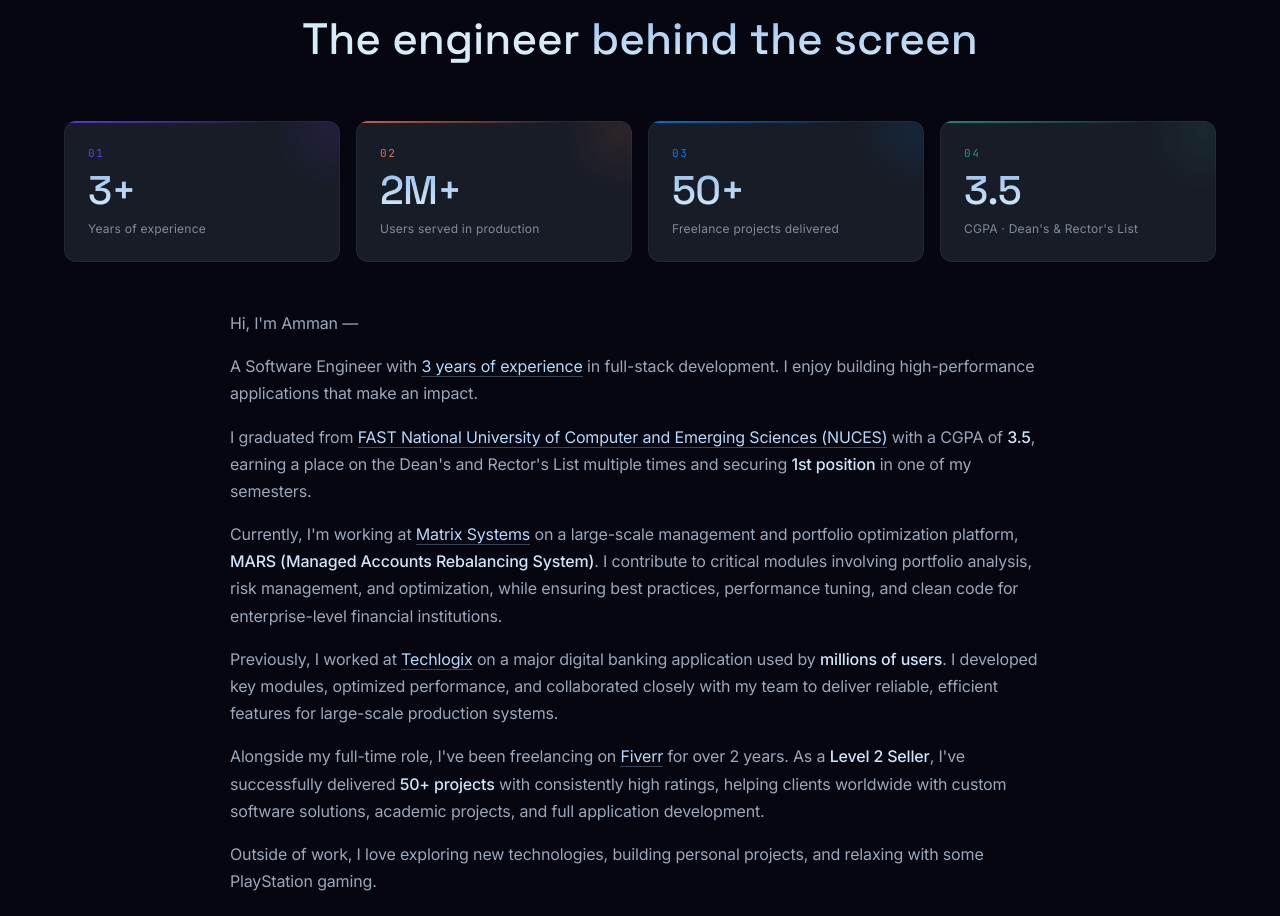
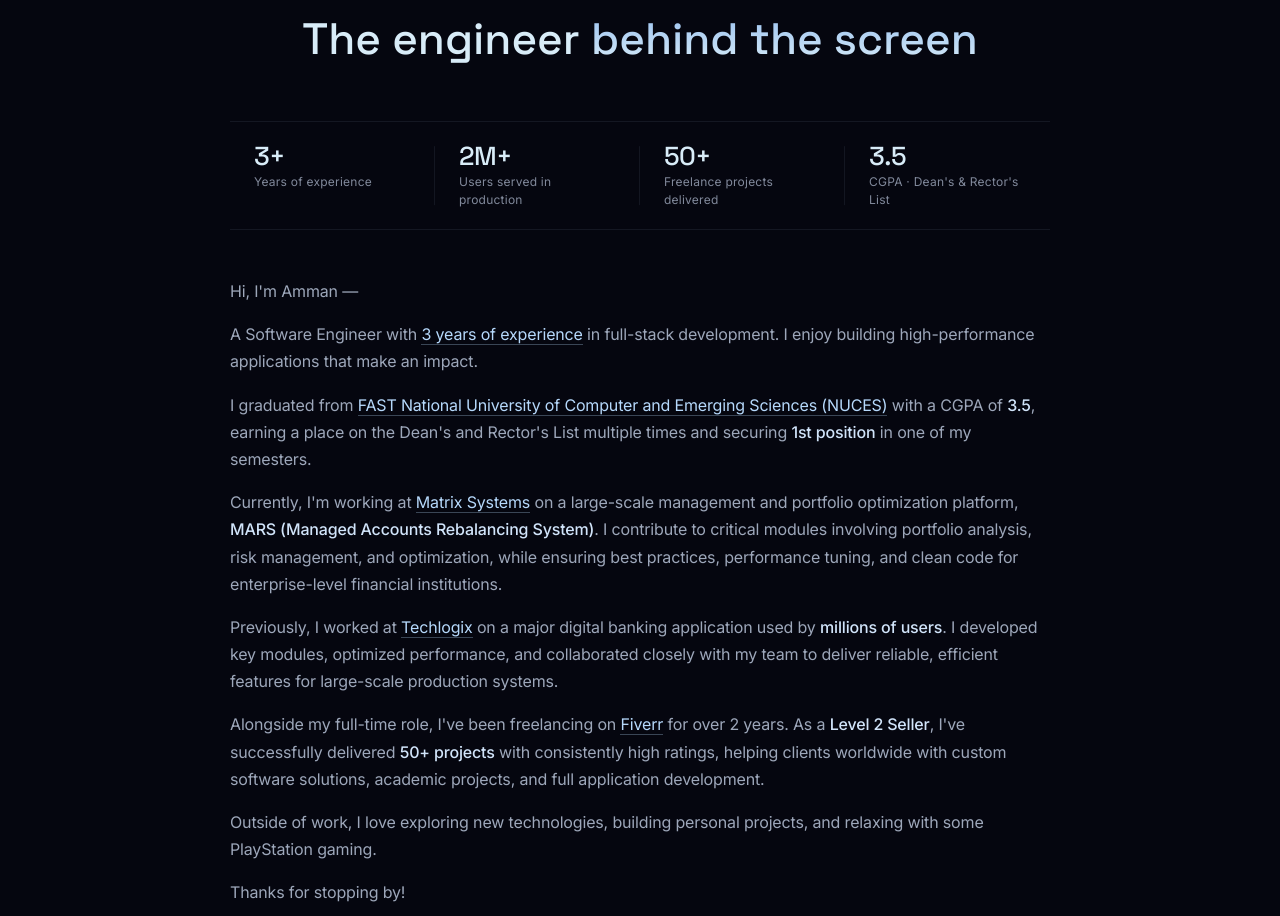
Before and after one commit to ammansoomro/amman-portfolio, a Next.js app: page / in a window 1280 px wide. Shown: the part 1120-2036 px from the top of the page. Built offline with nearby package versions, Linux system fonts and the light colour scheme.

Commit message:
Update Metric Card Desgin

```diff
--- a/src/app/globals.css
+++ b/src/app/globals.css
@@ -591,99 +591,43 @@
   opacity: 0.85;
 }
 
+/* Subtle stat strip — quiet metrics divided by hairlines, no heavy cards */
 .stat-row {
   display: grid;
   grid-template-columns: repeat(4, 1fr);
-  gap: var(--spacing-16);
-  margin-bottom: var(--spacing-48);
+  max-width: 820px;
+  margin: 0 auto var(--spacing-48);
+  border-top: 1px solid rgba(186, 215, 247, 0.08);
+  border-bottom: 1px solid rgba(186, 215, 247, 0.08);
 }
 
 .stat-card {
   position: relative;
-  overflow: hidden;
-  isolation: isolate;
-  background: var(--surface-plate-deep);
-  border-radius: var(--radius-cards);
-  box-shadow: var(--shadow-hairline-faint);
-  padding: var(--spacing-24);
+  padding: var(--spacing-20) var(--spacing-24);
   display: flex;
   flex-direction: column;
-  gap: var(--spacing-8);
+  gap: 2px;
   text-align: left;
-  transition:
-    transform 0.28s cubic-bezier(0.22, 1, 0.36, 1),
-    box-shadow 0.28s ease;
-}
-
-/* per-card accent */
-.stat-card:nth-child(1) {
-  --stat-accent: var(--color-electric-iris);
-}
-.stat-card:nth-child(2) {
-  --stat-accent: var(--color-ember);
-}
-.stat-card:nth-child(3) {
-  --stat-accent: var(--color-azure);
-}
-.stat-card:nth-child(4) {
-  --stat-accent: var(--color-cipher-mint);
-}
-
-/* top accent rule */
-.stat-card::before {
+}
+
+.stat-card:not(:last-child)::after {
   content: "";
   position: absolute;
-  inset: 0 0 auto 0;
-  height: 2px;
-  background: linear-gradient(90deg, var(--stat-accent), transparent 75%);
-  opacity: 0.85;
-}
-
-/* soft corner glow */
-.stat-card::after {
-  content: "";
-  position: absolute;
-  top: -48px;
-  right: -48px;
-  width: 120px;
-  height: 120px;
-  z-index: -1;
-  border-radius: var(--radius-pills);
-  background: radial-gradient(circle, var(--stat-accent), transparent 68%);
-  opacity: 0.1;
-  transition: opacity 0.28s ease;
-}
-
-.stat-card:hover {
-  transform: translateY(-4px);
-  box-shadow:
-    var(--shadow-hairline),
-    rgba(6, 6, 14, 0.6) 0px 18px 36px 0px;
-}
-
-.stat-card:hover::after {
-  opacity: 0.22;
-}
-
-.stat-index {
-  font-family: var(--font-mono), monospace;
-  font-size: 11px;
-  font-weight: 500;
-  letter-spacing: 0.14em;
-  font-feature-settings: "tnum";
-  color: var(--stat-accent);
+  top: 50%;
+  right: 0;
+  transform: translateY(-50%);
+  height: 56%;
+  width: 1px;
+  background: rgba(186, 215, 247, 0.08);
 }
 
 .stat-value {
   font-family: var(--font-display), ui-sans-serif, sans-serif;
-  font-size: clamp(28px, 3.2vw, 40px);
+  font-size: clamp(20px, 2.4vw, 26px);
   font-weight: 500;
-  line-height: 1.05;
+  line-height: 1.1;
   letter-spacing: -0.02em;
-  background: var(--gradient-blueprint-glow);
-  -webkit-background-clip: text;
-  background-clip: text;
-  color: transparent;
+  color: var(--color-glacier);
 }
 
 .stat-label {
@@ -696,6 +640,11 @@
 @media (max-width: 760px) {
   .stat-row {
     grid-template-columns: repeat(2, 1fr);
+  }
+
+  /* hide the vertical divider at the end of each 2-col row */
+  .stat-card:nth-child(2n)::after {
+    display: none;
   }
 }
 
--- a/src/components/About.tsx
+++ b/src/components/About.tsx
@@ -19,11 +19,8 @@
       }
     >
       <div className="stat-row">
-        {stats.map((stat, i) => (
+        {stats.map((stat) => (
           <div key={stat.label} className="stat-card">
-            <span className="stat-index">
-              {String(i + 1).padStart(2, "0")}
-            </span>
             <span className="stat-value">{stat.value}</span>
             <span className="stat-label">{stat.label}</span>
           </div>
```
